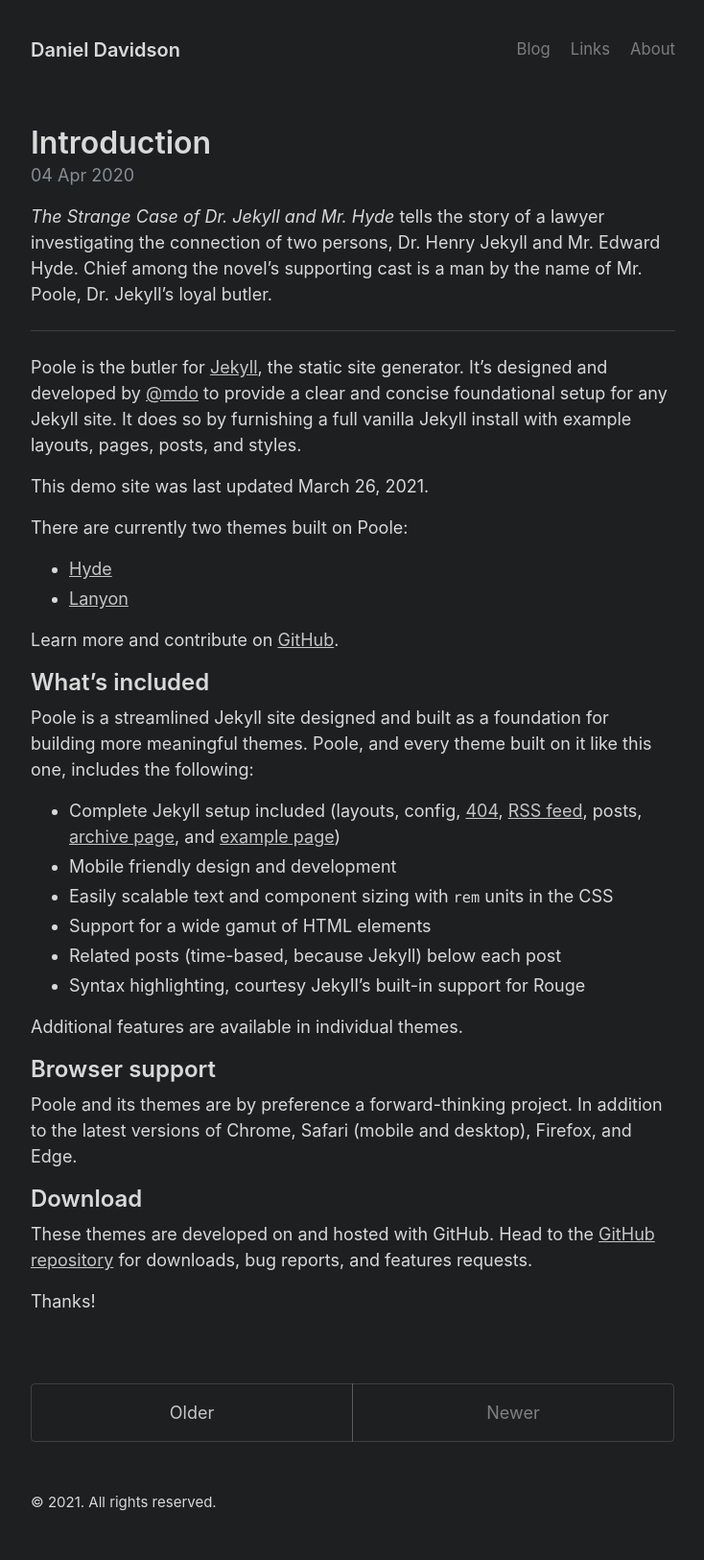
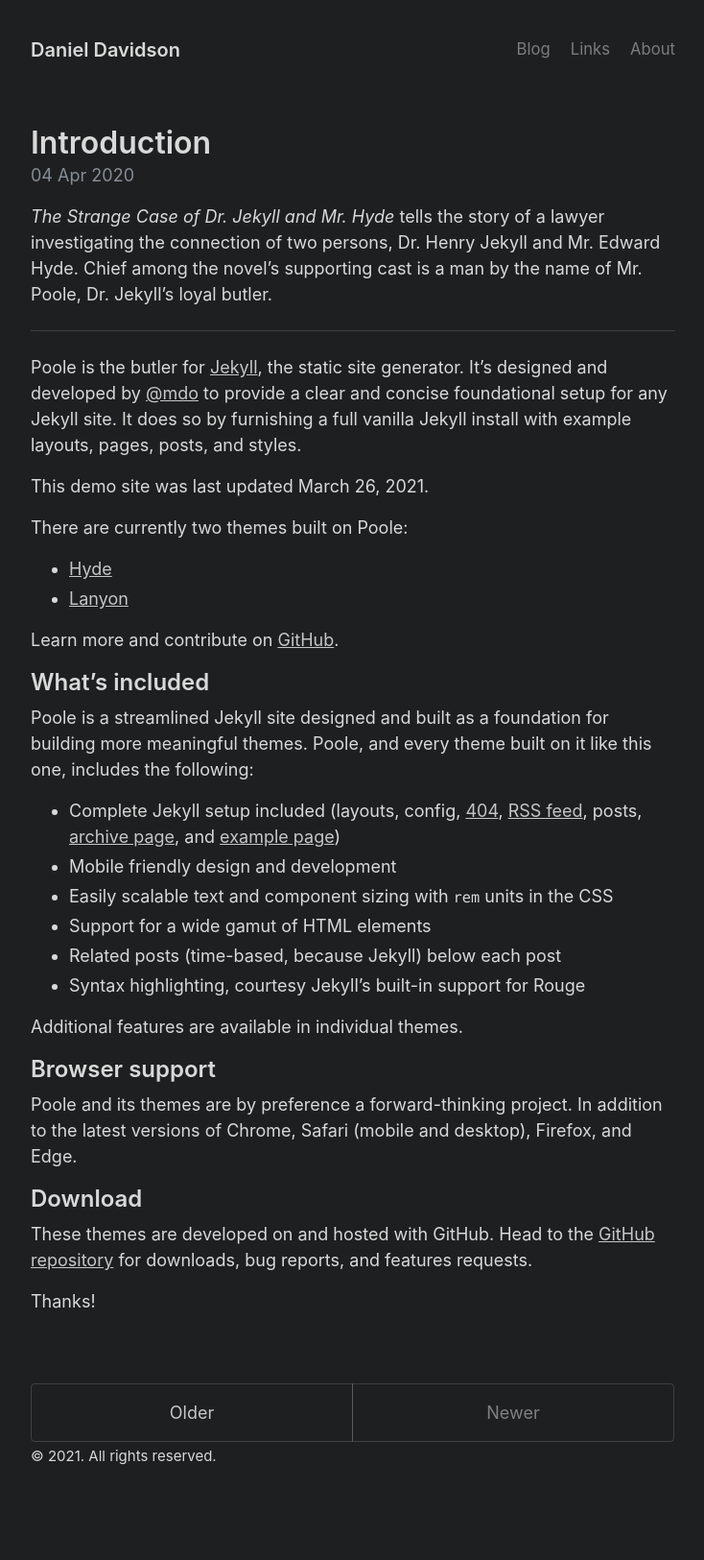
Before and after one commit to danieldavidson/danieldavidson.github.io, a Jekyll site: the page built from index.html, in a window 1280 px wide. Shown: the whole page at 96% size, without its empty margins (272-1006 px from the left). Built offline with Jekyll 4.4.1, drawn with Linux system fonts in a browser that asks for light colours; the list of posts is cut into pages by our own code; after the commit the page ends 1577 px from its top, so only the background shows below that.

Commit message:
Mobile update

```diff
--- a/_includes/head.html
+++ b/_includes/head.html
@@ -1,6 +1,6 @@
 <head>
   <meta charset="UTF-8">
-  <meta name="viewport" content="width=device-width, initial-scale=.80"> <!-- intial-scale previously 1.0-->
+  <meta name="viewport" content="width=device-width, initial-scale=.95"> <!-- intial-scale previously 1.0-->
 
   <title>
     {% if page.title == "Home" %}
--- a/_sass/_pagination.scss
+++ b/_sass/_pagination.scss
@@ -4,7 +4,7 @@
 // there are no more previous or next posts to show.
 
 .pagination {
-  display: flex;
+  // display: flex; previously uncomment
   margin: 0 -1.5rem var(--spacer);
   color: grey;
   text-align: center;
```
